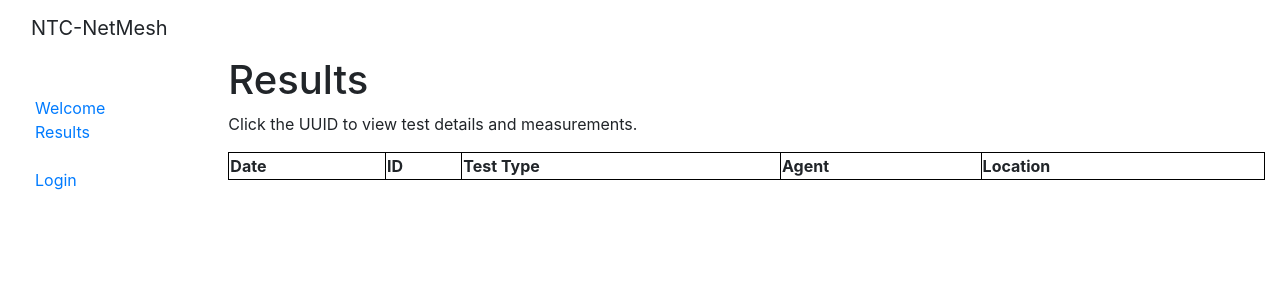
After one commit to ntc-netmesh/netmesh-rs, a Django app: page /web/tests/ in a window 1280 px wide. The commit adds this page. Shown: the top 300 px of the page. Run offline with Django 3.2, Linux system fonts and the light colour scheme; data that the repository does not hold is empty; some libraries are stand-ins or nearby versions.

Commit message:
improve test and result views

```diff
--- a/netmesh_web/templates/base_generic.html
+++ b/netmesh_web/templates/base_generic.html
@@ -30,7 +30,9 @@
       <div class="col-sm-2">
       {% block sidebar %}
         <ul class="sidebar-nav">
-
+            <li><a href="{% url 'index' %}">Welcome</a></li>
+            <li><a href="{% url 'tests' %}">Results</a></li>
+            <br>
           {% if user.is_authenticated %}
              <li>Hello {{ user.get_username }}!</li>
              <li><a href="{% url 'agents'%}?next={{request.path}}">Test Agents</a></li>
@@ -39,7 +41,7 @@
            {% else %}
              <li><a href="{% url 'login'%}?next={{request.path}}">Login</a></li>
            {% endif %}
-            <li><a href="{% url 'index' %}">Results</a></li>
+
 
         </ul>
      {% endblock %}
--- /dev/null
+++ b/netmesh_web/templates/tests/list.html
@@ -0,0 +1,48 @@
+{% extends "base_generic.html" %}
+{% load mathfilters %}
+{% load humanize %}
+{# Load the tag library #}
+{% load bootstrap4 %}
+
+{# Load CSS and JavaScript #}
+{% bootstrap_css %}
+{% bootstrap_javascript jquery='full' %}
+
+{# Display django.contrib.messages as Bootstrap alerts #}
+{% bootstrap_messages %}
+
+{% block content %}
+    <h1>Results</h1>
+    <p>Click the UUID to view test details and measurements.</p>
+
+    <style>
+    table, th, td {
+      border: 1px solid black;
+    }
+    </style>
+
+    <table style="width:100%">
+          <tr>
+            <th>Date</th>
+            <th>ID</th>
+            <th>Test Type</th>
+            <th>Agent</th>
+            <th>Location</th>
+          </tr>
+
+    {% for item in tests.all %}
+          <tr>
+            <td>{{item.date_created}}</td>
+            <td><a href="{% url 'test_detail' item.id %}"
+                   title="View Test Details">{{ item.id }}</a></td>
+            <td>{{item.test_type}}</td>
+            <td>{{item.agent.nickname}}</td>
+            <td>{{item.lat}}, {{item.long}}</td>
+          </tr>
+
+    {% endfor %}
+
+
+    </table>
+
+{% endblock %}
--- a/netmesh_web/urls.py
+++ b/netmesh_web/urls.py
@@ -2,6 +2,7 @@ from django.urls import path
 from netmesh_web.views import index
 from netmesh_web.views import agents
 from netmesh_web.views import servers
+from netmesh_web.views import tests
 
 
 urlpatterns = []
@@ -14,5 +15,15 @@ urlpatterns += [
 """ Agents """
 urlpatterns += [
     path('agents/', agents.agent_list, name='agents'),
+]
+
+""" Servers """
+urlpatterns += [
     path('servers/', servers.server_list, name='servers'),
 ]
+
+""" Tests """
+urlpatterns += [
+    path('tests/', tests.test_list, name='tests'),
+    path('tests/detail/<id>', tests.test_detail, name='test_detail'),
+]
--- a/netmesh_web/views/index.py
+++ b/netmesh_web/views/index.py
@@ -1,13 +1,7 @@
 from django.shortcuts import render
-from netmesh_api.models import Test
-from netmesh_api.models import DataPoint
 
 
 def home(request):
-    tests = Test.objects.all()
-    data = DataPoint.objects.all().order_by('-pk')
     context = {
-        'tests': tests,
-        'data': data
     }
     return render(request, 'index.html', context=context)
--- /dev/null
+++ b/netmesh_web/views/tests.py
@@ -0,0 +1,25 @@
+from django.shortcuts import render
+from netmesh_api.models import Test
+from netmesh_api.models import DataPoint
+from django.shortcuts import get_object_or_404
+
+
+def test_detail(request, id, template_name='tests/detail.html'):
+    test = get_object_or_404(Test, id=id)
+    measurements = DataPoint.objects.filter(test_id=id)
+
+    context = {
+        'test': test,
+        'measurements': measurements
+    }
+    return render(request, template_name, context)
+
+
+def test_list(request, template_name='tests/list.html'):
+    tests = Test.objects.all().order_by('-date_created')
+    data = DataPoint.objects.all().order_by('-pk')
+    context = {
+        'tests': tests,
+        'data': data
+    }
+    return render(request, template_name, context=context)
```
Also changed, not shown: netmesh_web/templates/index.html (+2 -29 lines), netmesh_web/templates/tests/detail.html (added, +58 -0 lines).
